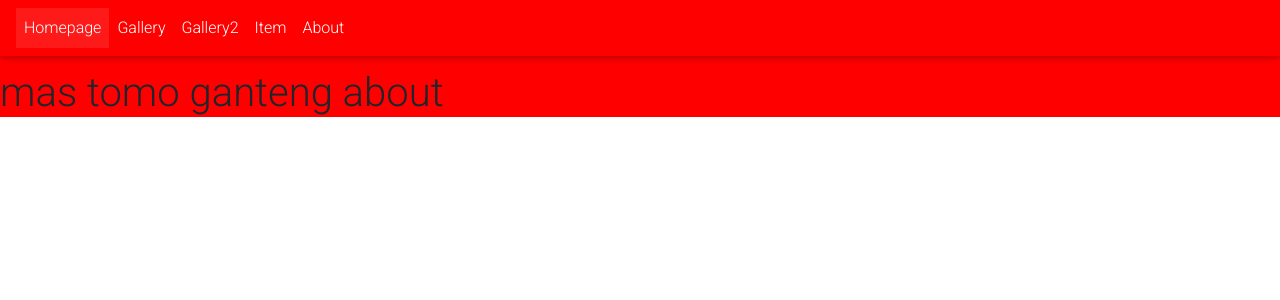
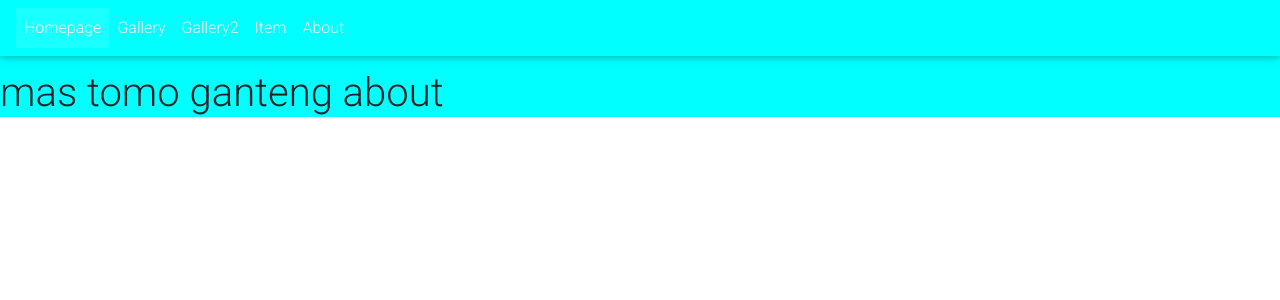
Before and after one commit to blackwolfinc/WedingOrganizer, a React (Create React App) app: page /about in a window 1280 px wide. Shown: the top 300 px of the page. Built offline with nearby package versions, Linux system fonts and the light colour scheme.

Commit message:
erase red

```diff
--- a/src/App.js
+++ b/src/App.js
@@ -1,13 +1,12 @@
 import About from "./pages/About"
 import Gallery from "./pages/Gallery"
-import Gallery2 from "./pages/Gallery2"
 import HomePage from "./pages/HomePage"
 import Item from "./pages/Item"
 import { BrowserRouter, Redirect, Route, Switch } from "react-router-dom";
 
 function App() {
   return (
-    <div className="App" style={{backgroundColor:'red'}}>
+    <div className="App" style={{backgroundColor:'cyan'}}>
       <BrowserRouter>
        <Switch>
        <Route path="/item">
@@ -15,9 +14,6 @@ function App() {
       </Route>
        <Route path="/gallery">
         <Gallery />
-      </Route>
-       <Route path="/gallery2">
-        <Gallery2 />
       </Route>
        <Route path="/about">
         <About />
--- a/src/pages/Gallery.jsx
+++ b/src/pages/Gallery.jsx
@@ -1,5 +1,6 @@
 import React from "react";
 import GalleryWithCard from "../components/Gallery/GalleryWithCard";
+import GalleryWithGallery from "../components/Gallery/GalleryWithGallery";
 import Navbar from "../components/Navbar/Navbar";
 
 
@@ -8,7 +9,7 @@ const Gallery = () => {
     <>
     <Navbar />
     <h1 style={{marginTop:'4.3rem'}}>mas tomo ganteng Galery</h1>
-    <GalleryWithCard />
+    <GalleryWithGallery />
 
     </>
   );
--- a/src/pages/Item.jsx
+++ b/src/pages/Item.jsx
@@ -1,5 +1,6 @@
 import React from "react";
 import Navbar from "../components/Navbar/Navbar";
+import GalleryWithCard from "../components/Gallery/GalleryWithCard";
 
 
 const Item = () => {
@@ -7,6 +8,7 @@ const Item = () => {
     <>
     <Navbar />
     <h1 style={{marginTop:'4.3rem'}}>mas tomo ganteng Item</h1>
+    <GalleryWithCard />
     </>
   );
 };
```
Also changed, not shown: 1 other file (tests, documents, lock files or other folders).
